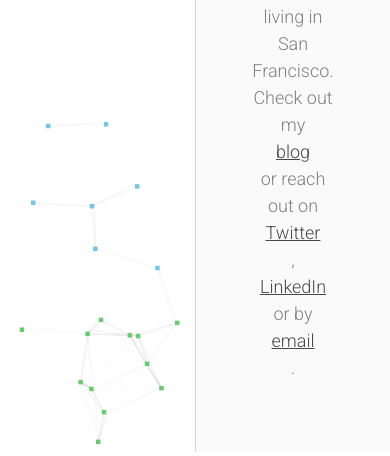
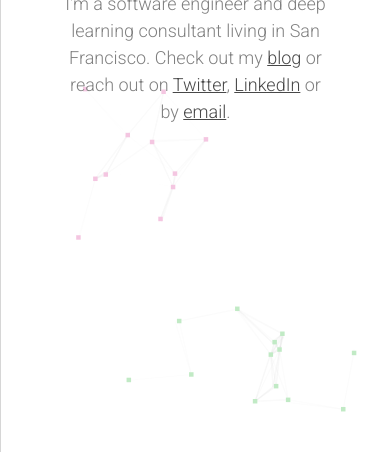
Before and after one commit to jimfleming/jimfleming.github.com, a plain HTML site: page index.html in a window 390 px wide. Shown: the part 392-848 px from the top of the page. Drawn offline with Linux system fonts and the light colour scheme; animation ran at ten frames a second.

Commit message:
Add back mobile view

```diff
--- a/scripts/main.js
+++ b/scripts/main.js
@@ -15,8 +15,14 @@
   var pixelWidth = 1.5;
   var maxNeighbors = 5;
 
-  var width = window.innerWidth / 2;
+  var minWidth = 640;
+
+  var width = window.innerWidth;
   var height = window.innerHeight;
+
+  if (width > minWidth) {
+    width / 2;
+  }
 
   var el = document.getElementById('draw');
   var params = {
--- a/styles/main.css
+++ b/styles/main.css
@@ -69,6 +69,16 @@ h2 {
 }
 
 @media (max-width: 640px) {
+  #draw {
+    right: 0;
+    opacity: 0.4;
+  }
+
+  .center {
+    left: 0;
+    background: transparent;
+  }
+
   h1 {
     font-size: 36px;
   }
@@ -86,12 +96,4 @@ h2 {
   header {
     text-align: center;
   }
-
-  header span {
-    display: none;
-  }
-
-  header a {
-    display: block;
-  }
 }
```
